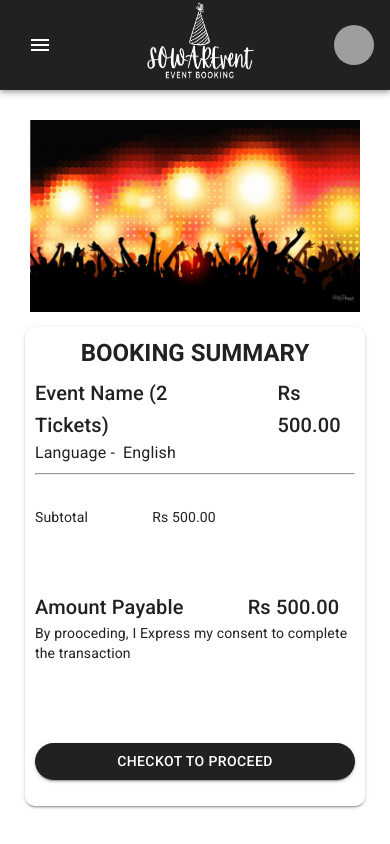
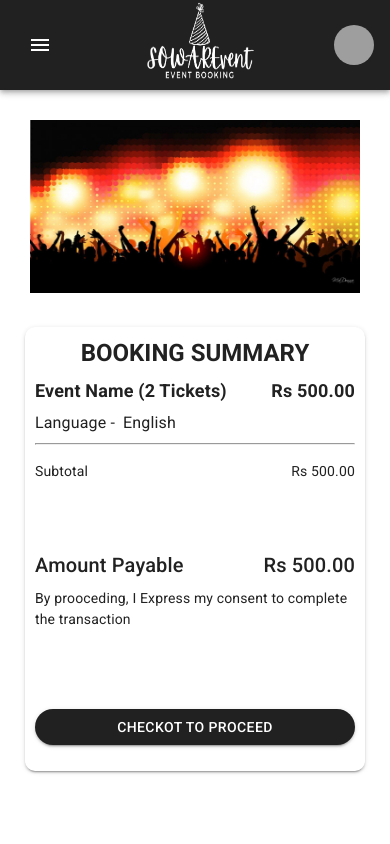
Before and after one commit to noman318/checkout, a React (Create React App) app: page /checkout in a window 390 px wide. Built offline with nearby package versions, Linux system fonts and the light colour scheme; grey boxes are pictures that could not be loaded; a web font is replaced by a local one.

Commit message:
Minor fixes done for responsive design

```diff
--- a/src/Screens/CheckOut/CheckOut.tsx
+++ b/src/Screens/CheckOut/CheckOut.tsx
@@ -32,7 +32,7 @@ export const CheckOut = () => {
           <img
             src={checkOut}
             alt="bg_image"
-            height={"100%"}
+            height={"90%"}
             width={"100%"}
           />
         </Grid>
@@ -61,9 +61,9 @@ export const CheckOut = () => {
               component="section"
               sx={{ mt: 1 }}
             >
-                <Stack direction={'row'} spacing={8} alignContent={'space-between'}>
-                    <Typography variant="h6" gutterBottom>Event Name (2 Tickets)</Typography>
-                    <Typography variant="h6" gutterBottom>Rs 500.00</Typography>
+                <Stack direction={'row'} justifyContent={'space-between'}>
+                    <Typography variant="body1" gutterBottom sx={{fontSize:'18px'}}><b>Event Name (2 Tickets)</b></Typography>
+                    <Typography variant="body1" gutterBottom sx={{fontSize:'18px'}}><b>Rs 500.00</b></Typography>
                 </Stack>
                 <Stack direction={'row'} spacing={1}>
                     <Typography variant="body1" gutterBottom>Language -</Typography>
@@ -71,12 +71,12 @@ export const CheckOut = () => {
                 </Stack>
                 <hr />
 
-                <Stack direction={'row'} spacing={8} sx={{mt:'10%'}}alignContent={'space-between'}>
+                <Stack direction={'row'} sx={{mt:'5%'}}justifyContent={'space-between'}>
                     <Typography variant="body2" gutterBottom>Subtotal</Typography>
                     <Typography variant="body2" gutterBottom>Rs 500.00</Typography>
                 </Stack>
 
-                <Stack direction={'row'} spacing={8} sx={{mt:'20%'}} alignContent={'space-between'}>
+                <Stack direction={'row'} sx={{mt:'20%'}} justifyContent={'space-between'}>
                     <Typography variant="h6" gutterBottom>Amount Payable</Typography>
                     <Typography variant="h6" gutterBottom>Rs 500.00</Typography>
                 </Stack>
```
